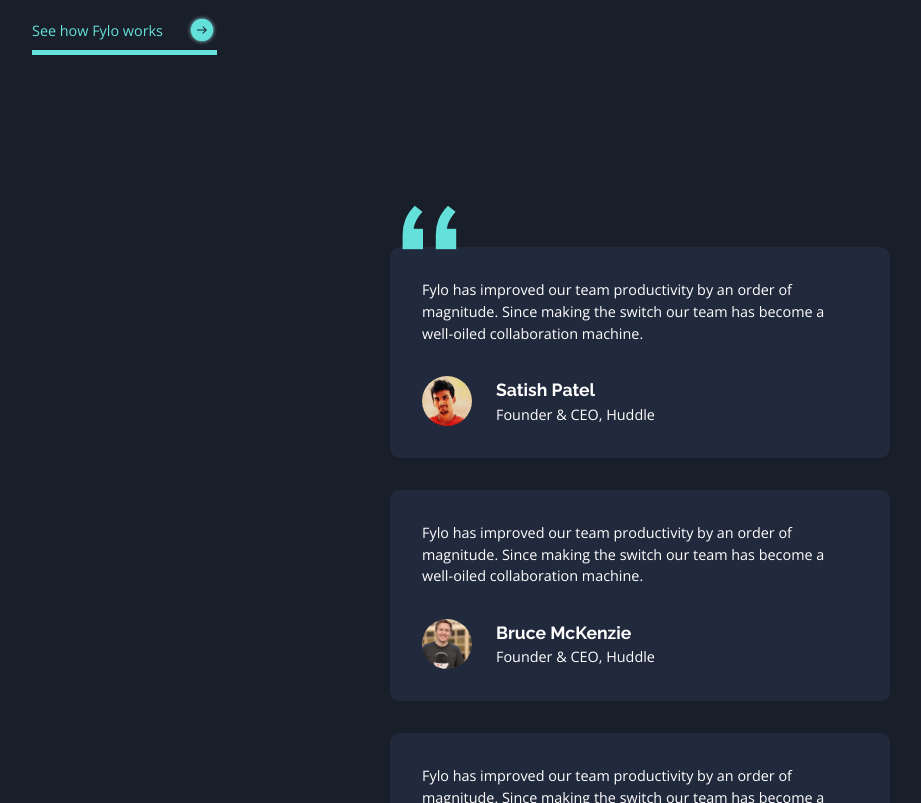
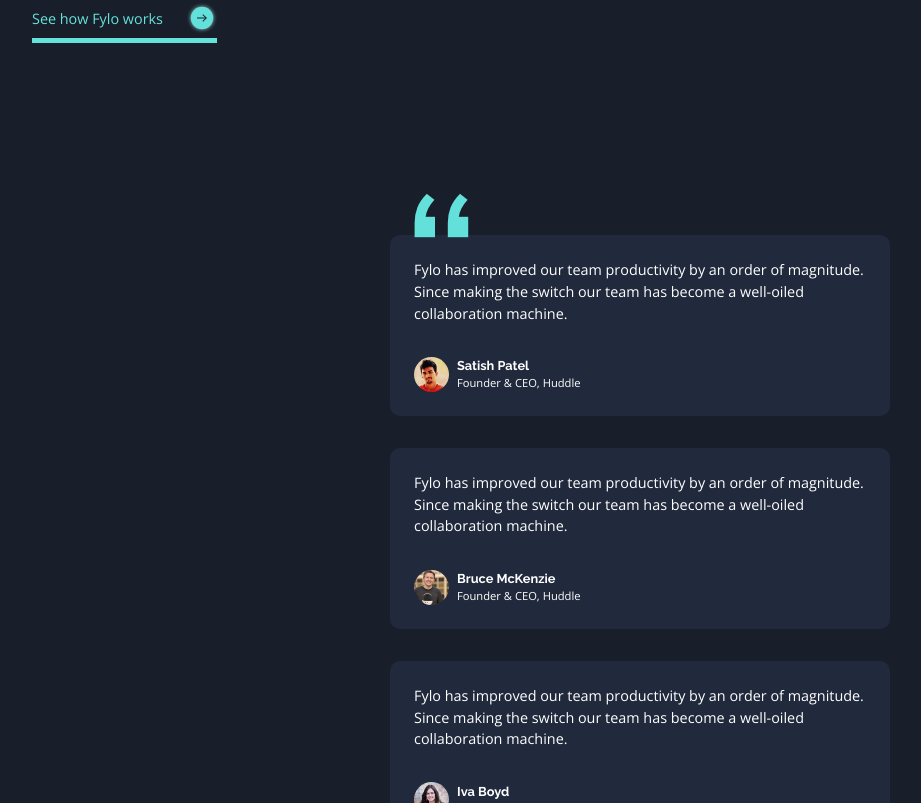
Before and after one commit to igorlech/fylo-landing, a website built with webpack: page src/index.html in a window 1280 px wide. Shown: the part 2620-3423 px from the top of the page, without its empty margins (0-921 px from the left). Built offline with nearby package versions, Linux system fonts and the light colour scheme.

Commit message:
corrections (typography, spacing)

```diff
--- a/src/components/testimonials/testimonials.scss
+++ b/src/components/testimonials/testimonials.scss
@@ -1,6 +1,7 @@
 .testimonials {
     display: grid;
     place-content: center;
+    margin-bottom: var(--extra-spacing);
 }
 
 .testimonials-content {
@@ -8,8 +9,8 @@
 }
 
 .testimonials-item {
-    margin: var(--medium-spacing) var(--medium-extra-spacing);
-    padding: var(--medium-spacing);
+    margin: var(--medium-spacing) var(--medium-spacing);
+    padding: var(--middle-spacing);
     background-color: var(--testimonials-bg-color);
     border-radius: 10px;
     max-width: 500px;
@@ -26,8 +27,8 @@
     align-items: center;
 
     img {
-        width: 50px;
-        height: 50px;
+        width: 35px;
+        height: 35px;
         border-radius: 50%;
     }
 
@@ -36,6 +37,14 @@
     }
 
     .testimonials-person-info {
-        margin-left: var(--middle-spacing);
+        margin-left: var(--small-spacing);
     }
 }
+
+.testimonials-name {
+    font-size: 0.8rem;
+}
+
+.testimonials-occupation {
+    font-size: 0.7rem;
+}
--- a/src/index.html
+++ b/src/index.html
@@ -106,8 +106,8 @@
                         <div class="testimonials-person">
                             <img src="./assets/images/profile-1.jpg" alt="Satish Patel" />
                             <div class="testimonials-person-info">
-                                <h4>Satish Patel</h4>
-                                <p>Founder & CEO, Huddle</p>
+                                <h4 class="testimonials-name">Satish Patel</h4>
+                                <p class="testimonials-occupation">Founder & CEO, Huddle</p>
                             </div>
                         </div>
                     </div>
@@ -119,8 +119,8 @@
                         <div class="testimonials-person">
                             <img src="./assets/images/profile-2.jpg" alt="Bruce McKenzie" />
                             <div class="testimonials-person-info">
-                                <h4>Bruce McKenzie</h4>
-                                <p>Founder & CEO, Huddle</p>
+                                <h4 class="testimonials-name">Bruce McKenzie</h4>
+                                <p class="testimonials-occupation">Founder & CEO, Huddle</p>
                             </div>
                         </div>
                     </div>
@@ -132,8 +132,8 @@
                         <div class="testimonials-person">
                             <img src="./assets/images/profile-3.jpg" alt="Iva Boyd" />
                             <div class="testimonials-person-info">
-                                <h4>Iva Boyd</h4>
-                                <p>Founder & CEO, Huddle</p>
+                                <h4 class="testimonials-name">Iva Boyd</h4>
+                                <p class="testimonials-occupation">Founder & CEO, Huddle</p>
                             </div>
                         </div>
                     </div>
--- a/src/styles/typography/typography.scss
+++ b/src/styles/typography/typography.scss
@@ -14,7 +14,7 @@ h1 {
 }
 
 h2 {
-    font-size: 1.5rem;
+    font-size: 1.4rem;
     font-weight: var(--secondary-font-weight);
     margin-bottom: var(--default-spacing);
 }
```
